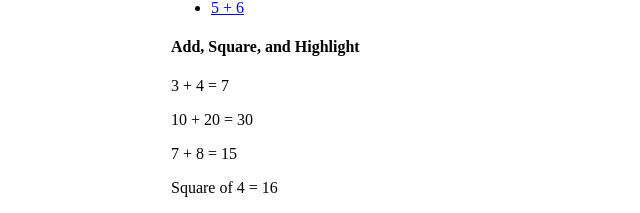
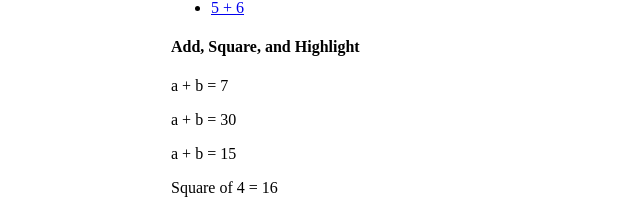
Before and after one commit to Megurni/webdev-client, a Next.js app: page /labs/lab3 in a window 1280 px wide. Shown: the part 6037-6250 px from the top of the page, without its empty margins (4-644 px from the left). Built offline with nearby package versions, Linux system fonts and the light colour scheme.

Commit message:
Show Add component expression and computed result

```diff
--- a/app/labs/lab3/Add.tsx
+++ b/app/labs/lab3/Add.tsx
@@ -1,3 +1,3 @@
 export default function Add({ a, b }: { a: number; b: number }) {
-  return <p id="wd-add">{a} + {b} = {a + b}</p>;
+  return <p id="wd-add">a + b = {a + b}</p>;
 }
```
